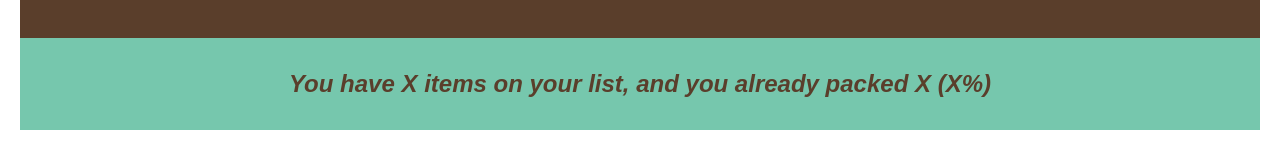
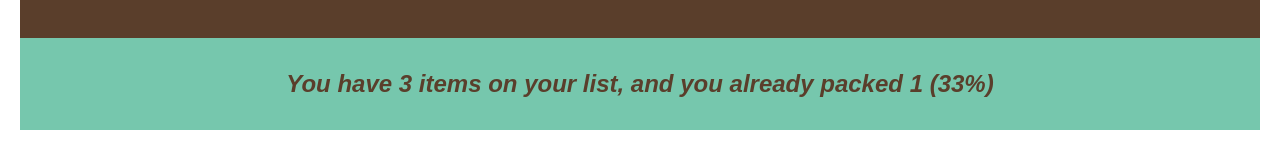
Before and after one commit to Muhammad-Sabbir/react-travel-list, a React (Create React App) app: page / in a window 1280 px wide. Shown: the part 690-837 px from the top of the page. Built offline with nearby package versions, Linux system fonts and the light colour scheme.

Commit message:
Chapter 07: Thinking In React State Management>> Lecture 7: Calculating Statistics as Derived State

```diff
--- a/src/App.js
+++ b/src/App.js
@@ -8,6 +8,7 @@
 
 export default function App() {
   const [items, setItems] = useState(initialItems);
+
   function handleAddItems(item) {
     setItems((items) => [...items, item]); // immutable issue..... important.
   }
@@ -33,7 +34,7 @@
         onDeleteItems={handleDeleteItem}
         onToggleItem={handleToggleItem}
       />
-      <Stats />
+      <Stats items={items} />
     </div>
   );
 }
@@ -113,10 +114,23 @@
   );
 }
 
-function Stats() {
+function Stats({ items }) {
+  if (!items.length)
+    return (
+      <p className="stats">Start adding some items to your packing list 🚀</p>
+    );
+
+  const numItems = items.length;
+  const numPacked = items.filter((item) => item.packed).length;
+  const percentage = Math.round((numPacked / numItems) * 100);
   return (
     <footer className="stats">
-      <em>You have X items on your list, and you already packed X (X%)</em>
+      <em>
+        {percentage === 100
+          ? "You got everything! Ready to go"
+          : `You have ${numItems} items on your list, and you already packed
+        ${numPacked} (${percentage}%)`}
+      </em>
     </footer>
   );
 }
```
Also changed, not shown: gitCommand.txt.
